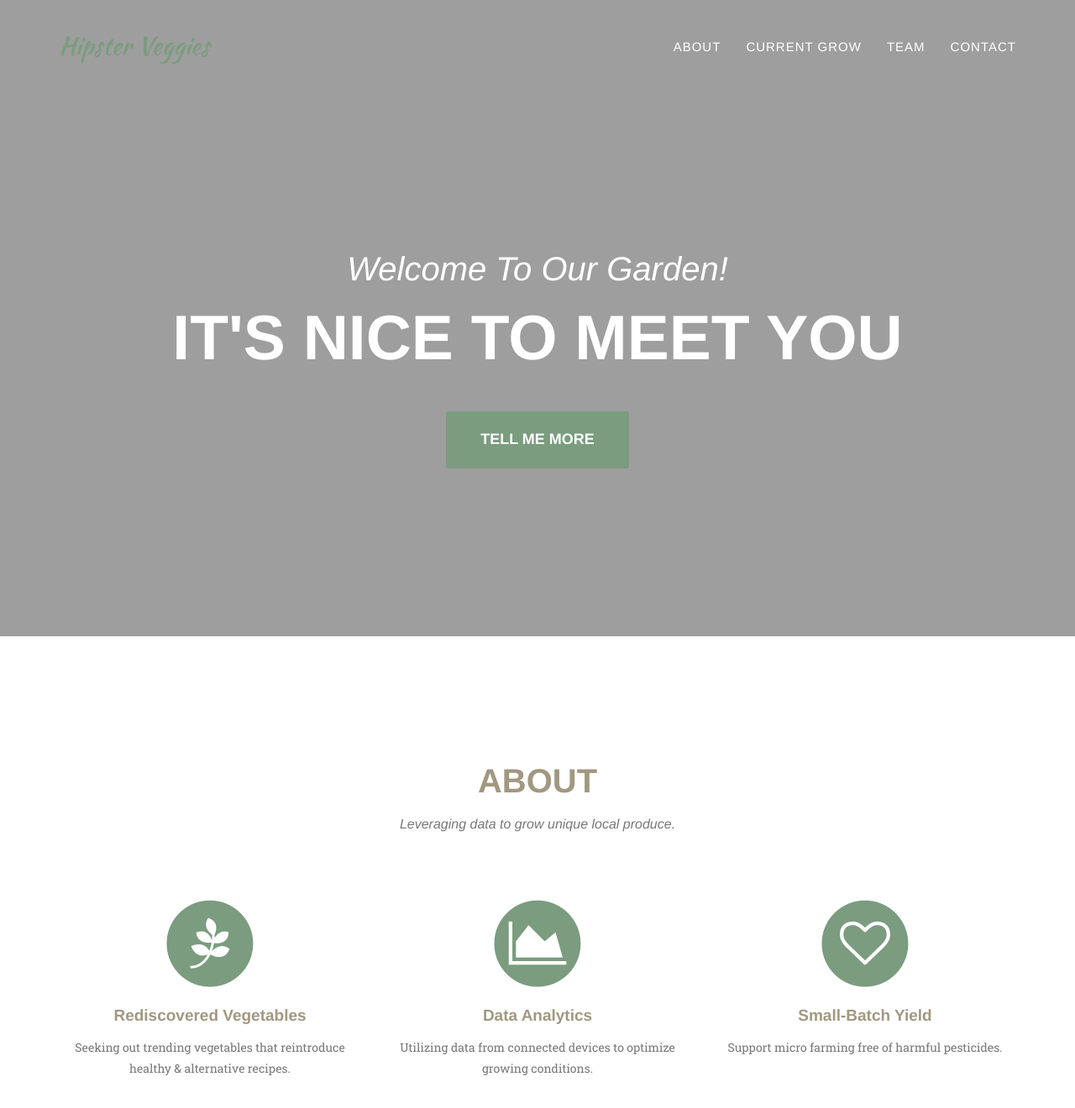
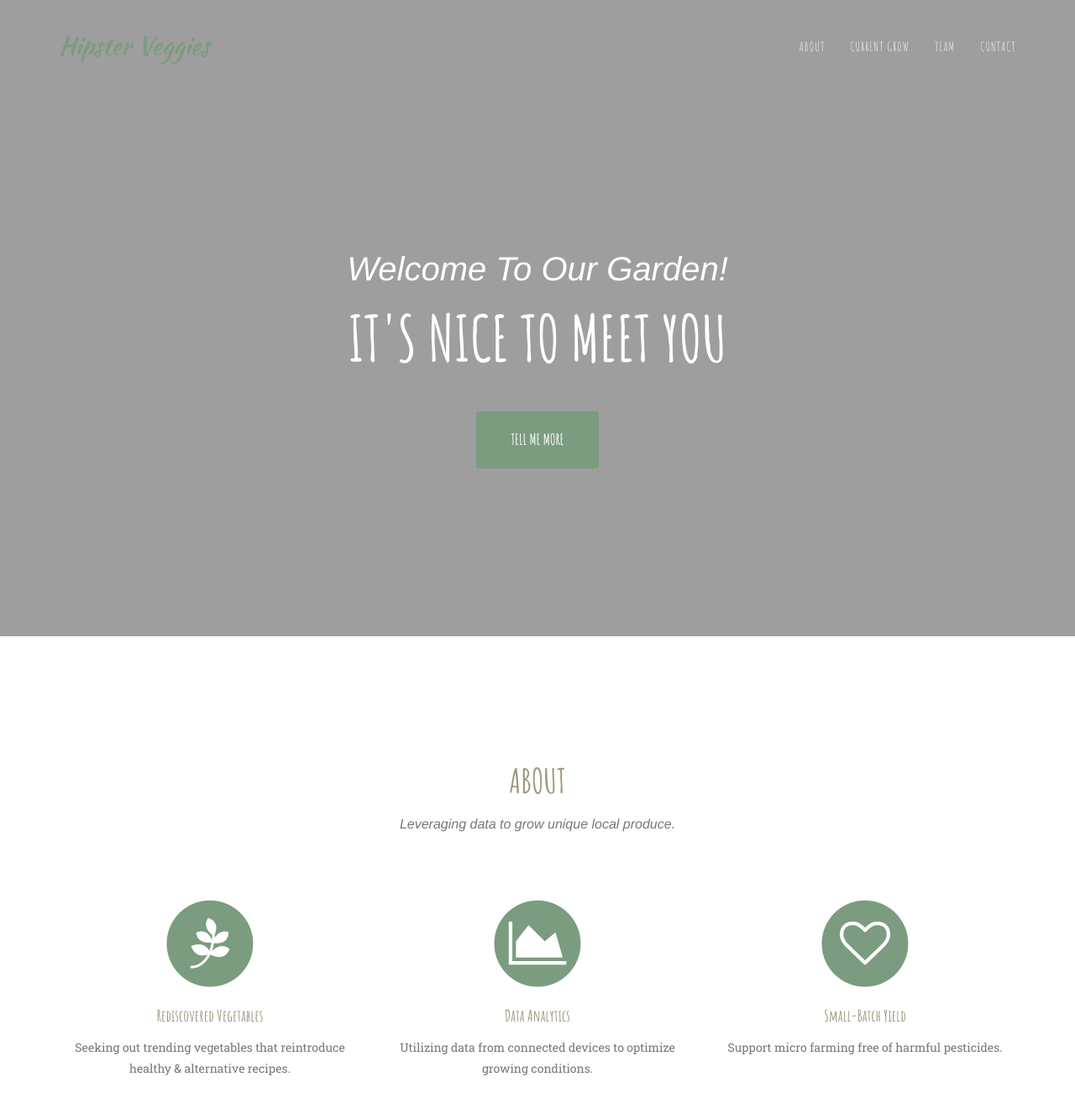
Before and after one commit to jasdumas/hipsterveggies, a Jekyll site: the page built from index.html, in a window 1280 px wide and 1400 px high. Shown: the top 1320 px of the window at 84% size. Built offline with Jekyll 4.4.1, drawn with Linux system fonts in a browser that asks for light colours; some web fonts are replaced.

Commit message:
more hipster font!

```diff
--- a/_data/template.yml
+++ b/_data/template.yml
@@ -7,5 +7,5 @@ color:
 
 # Font Families
 font:
-  primary: 'Blokletters, "Helvetica Neue",Helvetica,Arial,sans-serif'
+  primary: 'Amatic SC, "Helvetica Neue",Helvetica,Arial,sans-serif'
   secondary: '"Droid Serif", "Helvetica Neue", Helvetica,Arial,sans-serif'
--- a/_includes/head.html
+++ b/_includes/head.html
@@ -12,7 +12,7 @@
 
     <!-- Custom Fonts -->
     <link rel="stylesheet" href="{{ "/css/font-awesome/css/font-awesome.min.css" | prepend: site.baseurl }}">
-    <link href="https://fonts.googleapis.com/css?family=Montserrat:400,700" rel="stylesheet" type="text/css">
+    <link href="https://fonts.googleapis.com/css?family=Amatic+SC:400,700" rel="stylesheet" type="text/css">
     <link href='https://fonts.googleapis.com/css?family=Kaushan+Script' rel='stylesheet' type='text/css'>
     <link href="https://fonts.googleapis.com/css?family=Lato:400,700,400italic,700italic" rel="stylesheet" type="text/css">
     <link href='https://fonts.googleapis.com/css?family=Droid+Serif:400,700,400italic,700italic' rel='stylesheet' type='text/css'>
```
